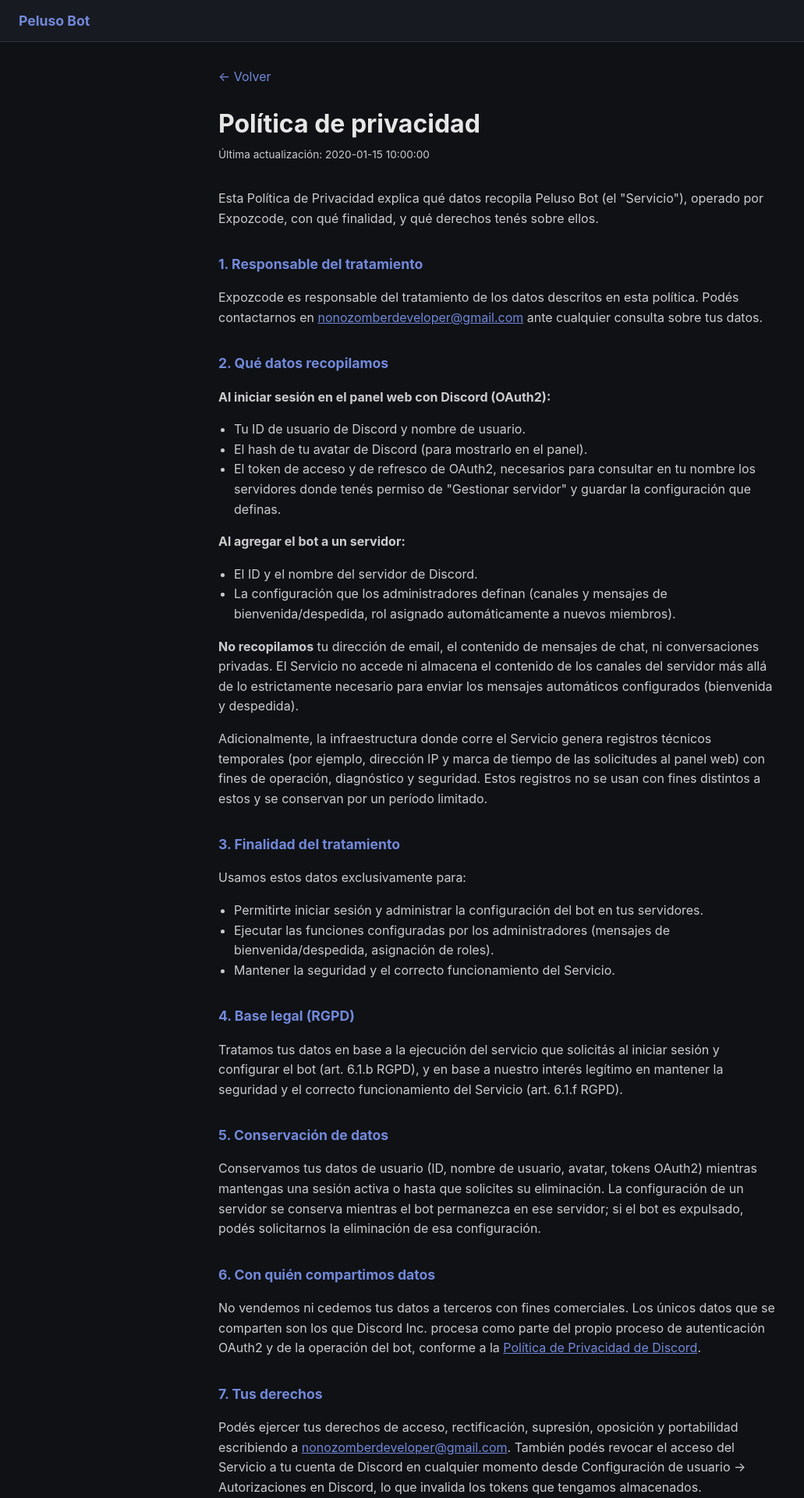
After one commit to NonoDev-72/peluso-bot, a FastAPI app: template web/templates/legal_privacy.html in a window 1280 px wide. The commit adds this page. Shown: the top 1921 px of the page at 78% size, without its empty margins (0-1031 px from the left). Run offline with FastAPI, Linux system fonts and the light colour scheme; the template is opened without the code that fills it: most values are stand-ins (such as "Sample title", 1, 10 or a date in 2020).

Commit message:
Add public Terms of Service and Privacy Policy pages

```diff
--- a/web/main.py
+++ b/web/main.py
@@ -8,7 +8,7 @@ from starlette.requests import Request
 from shared.config import settings
 from shared.database import init_db
 from web.auth import get_optional_user
-from web.routes import auth, dashboard
+from web.routes import auth, dashboard, legal
 
 BASE_PATH = settings.web_base_path
 
@@ -32,6 +32,7 @@ async def home(request: Request):
 
 root_router.include_router(auth.router)
 root_router.include_router(dashboard.router)
+root_router.include_router(legal.router)
 app.include_router(root_router)
 
 
--- /dev/null
+++ b/web/routes/legal.py
@@ -0,0 +1,21 @@
+from fastapi import APIRouter, Request
+from fastapi.templating import Jinja2Templates
+
+from web.auth import get_optional_user
+
+router = APIRouter(prefix="/legal", tags=["legal"])
+templates = Jinja2Templates(directory="web/templates")
+
+LAST_UPDATED = "18 de septiembre de 2026"
+
+
+@router.get("/terms")
+async def terms(request: Request):
+    user = get_optional_user(request)
+    return templates.TemplateResponse(request, "legal_terms.html", {"user": user, "last_updated": LAST_UPDATED})
+
+
+@router.get("/privacy")
+async def privacy(request: Request):
+    user = get_optional_user(request)
+    return templates.TemplateResponse(request, "legal_privacy.html", {"user": user, "last_updated": LAST_UPDATED})
--- a/web/static/style.css
+++ b/web/static/style.css
@@ -59,3 +59,20 @@ input[type="text"], textarea, select {
 }
 .hint { font-size: 0.8rem; color: #888; margin: 0; }
 .hint-error { color: #e57373; }
+.footer {
+  text-align: center;
+  padding: 1.5rem;
+  padding-bottom: calc(1.5rem + env(safe-area-inset-bottom, 0px));
+  font-size: 0.8rem;
+  color: #777;
+}
+.footer a { color: #777; text-decoration: none; }
+.footer a:hover { color: #aaa; }
+.footer-sep { margin: 0 0.5rem; }
+.legal { max-width: 720px; margin: 0 auto; line-height: 1.6; }
+.legal h1 { margin-bottom: 0.25rem; }
+.legal-updated { color: #888; font-size: 0.85rem; margin-top: 0; margin-bottom: 2rem; }
+.legal h2 { color: #7289da; font-size: 1.1rem; margin-top: 2rem; }
+.legal p, .legal li { color: #ccc; }
+.legal a { color: #7289da; }
+.legal ul { padding-left: 1.25rem; }
--- a/web/templates/base.html
+++ b/web/templates/base.html
@@ -17,5 +17,10 @@
   <main class="container">
     {% block content %}{% endblock %}
   </main>
+  <footer class="footer">
+    <a href="{{ base_path }}/legal/terms">Condiciones de servicio</a>
+    <span class="footer-sep">·</span>
+    <a href="{{ base_path }}/legal/privacy">Política de privacidad</a>
+  </footer>
 </body>
 </html>
--- /dev/null
+++ b/web/templates/legal_privacy.html
@@ -0,0 +1,111 @@
+{% extends "base.html" %}
+{% block title %}Política de privacidad - Peluso Bot{% endblock %}
+{% block content %}
+<div class="legal">
+  <a class="back" href="{{ base_path }}/">&larr; Volver</a>
+  <h1>Política de privacidad</h1>
+  <p class="legal-updated">Última actualización: {{ last_updated }}</p>
+
+  <p>
+    Esta Política de Privacidad explica qué datos recopila Peluso Bot (el "Servicio"), operado por
+    Expozcode, con qué finalidad, y qué derechos tenés sobre ellos.
+  </p>
+
+  <h2>1. Responsable del tratamiento</h2>
+  <p>
+    Expozcode es responsable del tratamiento de los datos descritos en esta política. Podés contactarnos
+    en <a href="mailto:nonozomberdeveloper@gmail.com">nonozomberdeveloper@gmail.com</a> ante cualquier
+    consulta sobre tus datos.
+  </p>
+
+  <h2>2. Qué datos recopilamos</h2>
+  <p><strong>Al iniciar sesión en el panel web con Discord (OAuth2):</strong></p>
+  <ul>
+    <li>Tu ID de usuario de Discord y nombre de usuario.</li>
+    <li>El hash de tu avatar de Discord (para mostrarlo en el panel).</li>
+    <li>El token de acceso y de refresco de OAuth2, necesarios para consultar en tu nombre los servidores donde tenés permiso de "Gestionar servidor" y guardar la configuración que definas.</li>
+  </ul>
+  <p><strong>Al agregar el bot a un servidor:</strong></p>
+  <ul>
+    <li>El ID y el nombre del servidor de Discord.</li>
+    <li>La configuración que los administradores definan (canales y mensajes de bienvenida/despedida, rol asignado automáticamente a nuevos miembros).</li>
+  </ul>
+  <p>
+    <strong>No recopilamos</strong> tu dirección de email, el contenido de mensajes de chat, ni
+    conversaciones privadas. El Servicio no accede ni almacena el contenido de los canales del servidor
+    más allá de lo estrictamente necesario para enviar los mensajes automáticos configurados (bienvenida
+    y despedida).
+  </p>
+  <p>
+    Adicionalmente, la infraestructura donde corre el Servicio genera registros técnicos temporales
+    (por ejemplo, dirección IP y marca de tiempo de las solicitudes al panel web) con fines de
+    operación, diagnóstico y seguridad. Estos registros no se usan con fines distintos a estos y se
+    conservan por un período limitado.
+  </p>
+
+  <h2>3. Finalidad del tratamiento</h2>
+  <p>Usamos estos datos exclusivamente para:</p>
+  <ul>
+    <li>Permitirte iniciar sesión y administrar la configuración del bot en tus servidores.</li>
+    <li>Ejecutar las funciones configuradas por los administradores (mensajes de bienvenida/despedida, asignación de roles).</li>
+    <li>Mantener la seguridad y el correcto funcionamiento del Servicio.</li>
+  </ul>
+
+  <h2>4. Base legal (RGPD)</h2>
+  <p>
+    Tratamos tus datos en base a la ejecución del servicio que solicitás al iniciar sesión y configurar
+    el bot (art. 6.1.b RGPD), y en base a nuestro interés legítimo en mantener la seguridad y el correcto
+    funcionamiento del Servicio (art. 6.1.f RGPD).
+  </p>
+
+  <h2>5. Conservación de datos</h2>
+  <p>
+    Conservamos tus datos de usuario (ID, nombre de usuario, avatar, tokens OAuth2) mientras mantengas
+    una sesión activa o hasta que solicites su eliminación. La configuración de un servidor se conserva
+    mientras el bot permanezca en ese servidor; si el bot es expulsado, podés solicitarnos la eliminación
+    de esa configuración.
+  </p>
+
+  <h2>6. Con quién compartimos datos</h2>
+  <p>
+    No vendemos ni cedemos tus datos a terceros con fines comerciales. Los únicos datos que se comparten
+    son los que Discord Inc. procesa como parte del propio proceso de autenticación OAuth2 y de la
+    operación del bot, conforme a la
+    <a href="https://discord.com/privacy" target="_blank" rel="noopener">Política de Privacidad de Discord</a>.
+  </p>
+
+  <h2>7. Tus derechos</h2>
+  <p>
+    Podés ejercer tus derechos de acceso, rectificación, supresión, oposición y portabilidad escribiendo
+    a <a href="mailto:nonozomberdeveloper@gmail.com">nonozomberdeveloper@gmail.com</a>. También podés
+    revocar el acceso del Servicio a tu cuenta de Discord en cualquier momento desde
+    Configuración de usuario → Autorizaciones en Discord, lo que invalida los tokens que tengamos
+    almacenados.
+  </p>
+
+  <h2>8. Seguridad</h2>
+  <p>
+    Aplicamos medidas técnicas razonables para proteger tus datos, incluyendo el uso de conexiones HTTPS
+    en el panel web y el almacenamiento de tokens sin exponerlos públicamente. Ningún sistema es
+    completamente infalible, pero trabajamos para minimizar los riesgos.
+  </p>
+
+  <h2>9. Menores de edad</h2>
+  <p>
+    El Servicio no está dirigido a menores por debajo de la edad mínima requerida por Discord para el uso
+    de su plataforma. No recopilamos deliberadamente datos de menores fuera de ese marco.
+  </p>
+
+  <h2>10. Cambios en esta política</h2>
+  <p>
+    Podemos actualizar esta Política de Privacidad en cualquier momento. Los cambios se reflejan
+    actualizando la fecha de "Última actualización" en esta misma página.
+  </p>
+
+  <h2>11. Contacto</h2>
+  <p>
+    Para cualquier consulta sobre esta política, escribinos a
+    <a href="mailto:nonozomberdeveloper@gmail.com">nonozomberdeveloper@gmail.com</a>.
+  </p>
+</div>
+{% endblock %}
```
Also changed, not shown: web/templates/legal_terms.html (added, +102 -0 lines).
